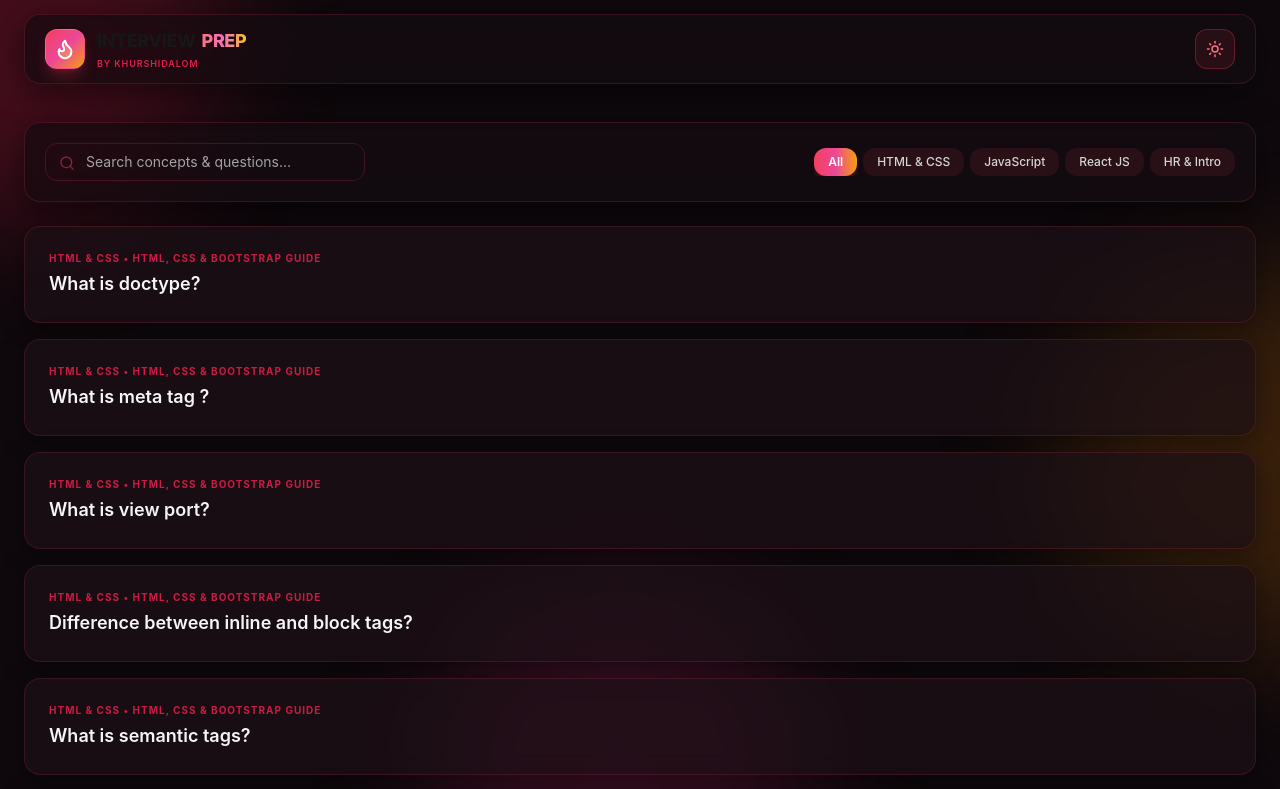
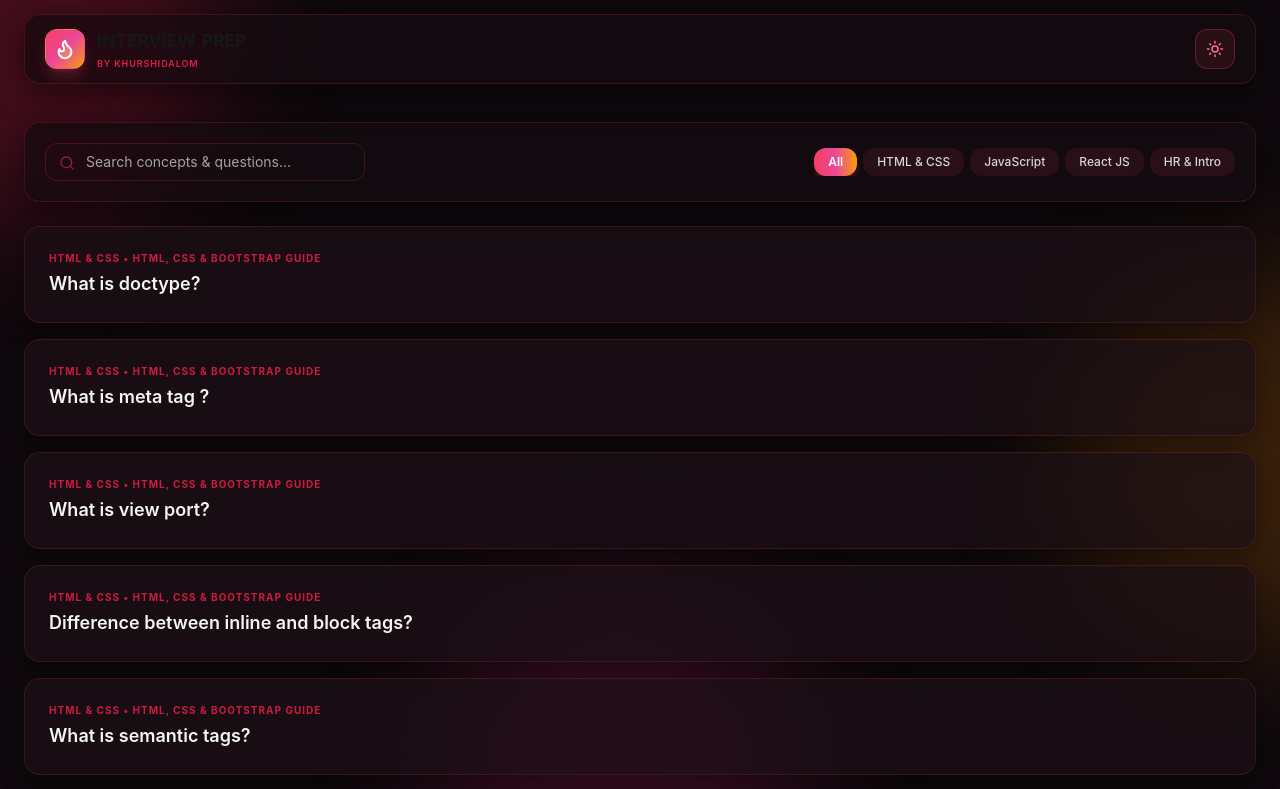
Before and after one commit to bloggerkhurshid/prep, a React (Vite) app: page / in a window 1280 px wide. Shown: the top 789 px of the page. Built offline with nearby package versions, Linux system fonts and the light colour scheme.

Commit message:
Set full Interview Prep title text to 100% pure solid white in dark mode

```diff
--- a/src/App.jsx
+++ b/src/App.jsx
@@ -115,9 +115,9 @@ export default function App() {
               <Flame size={22} className="fill-amber-300/30 stroke-[2.2]" />
             </div>
             <div className="flex flex-col">
-              <div className="flex items-center space-x-1.5 font-extrabold text-base sm:text-lg tracking-tight uppercase leading-none">
-                <span className="text-neutral-900 dark:text-white">Interview</span>
-                <span className="bg-gradient-to-r from-rose-400 via-pink-400 to-amber-400 bg-clip-text text-transparent drop-shadow-sm">Prep</span>
+              <div className="flex items-center space-x-1.5 font-extrabold text-base sm:text-lg tracking-tight uppercase leading-none text-neutral-900 dark:text-white">
+                <span>Interview</span>
+                <span>Prep</span>
               </div>
               <span className="text-[9px] font-semibold tracking-widest uppercase text-rose-600 dark:text-white pt-0.5">
                 by khurshidalom
```
